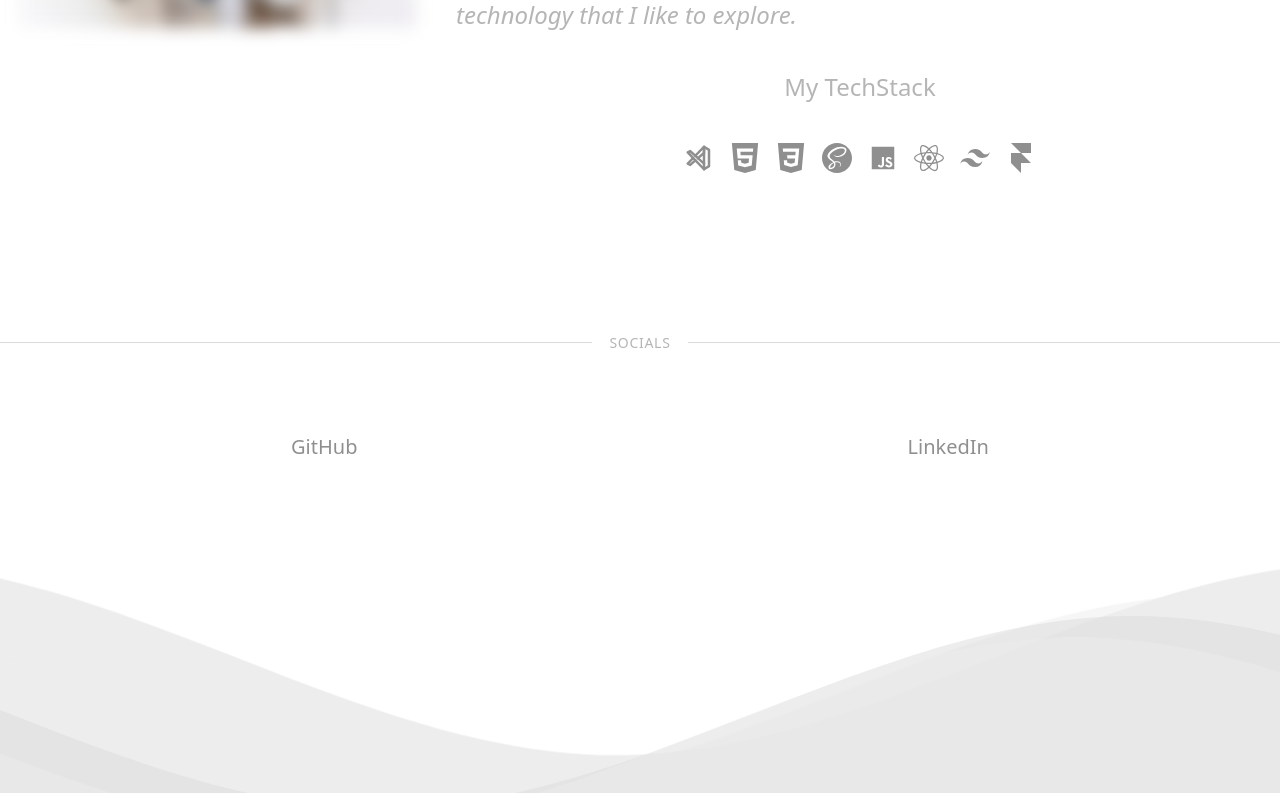
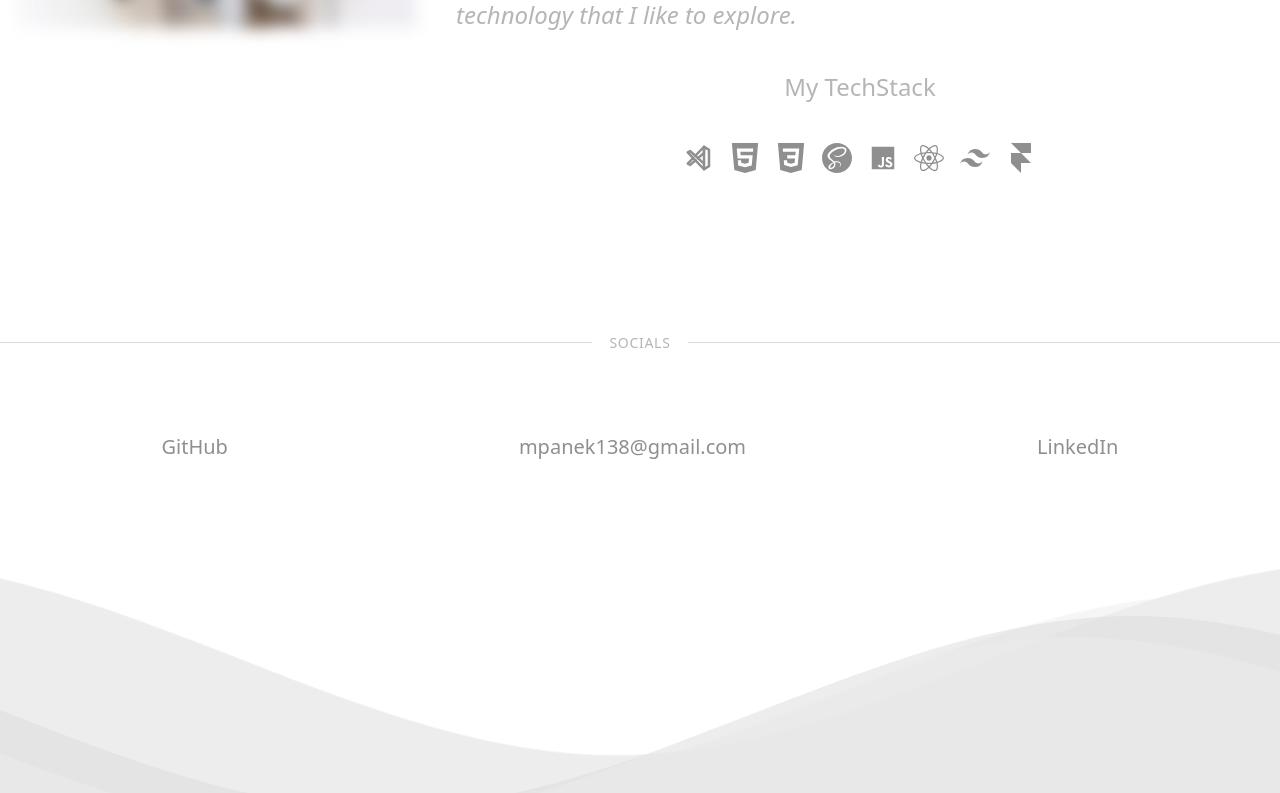
Before and after one commit to MaciekPanek/Portfolio, a React (Vite) app: page / in a window 1280 px wide. Shown: the part 3100-3893 px from the top of the page. Built offline with nearby package versions, Linux system fonts and the light colour scheme.

Commit message:
added some new animations

```diff
--- a/src/features/footer/FooterSection.jsx
+++ b/src/features/footer/FooterSection.jsx
@@ -1,5 +1,6 @@
 import { useDarkMode } from "../../context/DarkModeContext";
 import Heading from "../../ui/Heading";
+import { motion } from "framer-motion";
 
 function FooterSection() {
   const { isDarkMode } = useDarkMode();
@@ -14,27 +15,69 @@ function FooterSection() {
     colors.dark600 = "#EDEDED";
   }
 
+  const variants = {
+    initial: {
+      opacity: 0,
+      y: 200,
+    },
+    animate: {
+      opacity: 1,
+      y: 0,
+      transition: {
+        type: "spring",
+        duration: 1,
+      },
+    },
+  };
+
+  const emailAddress = "mpanek138@gmail.com";
+
   return (
     <section id="contact">
       <Heading>Socials</Heading>
 
       <div className="flex items-center justify-around px-4 py-20 ">
-        <a
+        <motion.a
+          variants={variants}
+          initial="initial"
+          whileInView="animate"
+          viewport={{
+            once: true,
+          }}
           className="text-dark-300 text-xl hover:text-dark-200 hover:scale-105 "
           href="https://github.com/MaciekPanek"
           rel="noreferrer"
           target="_blank"
         >
           GitHub
-        </a>
-        <a
+        </motion.a>
+        <motion.a
+          variants={variants}
+          initial="initial"
+          whileInView="animate"
+          viewport={{
+            once: true,
+          }}
+          className="text-dark-300 text-xl hover:text-dark-200 hover:scale-105 "
+          href={`mailto:${emailAddress}`}
+        >
+          mpanek138@gmail.com
+        </motion.a>
+
+        <motion.a
+          variants={variants}
+          initial="initial"
+          whileInView="animate"
+          viewport={{
+            once: true,
+          }}
           className="text-dark-300 text-xl hover:text-dark-200 hover:scale-105"
           href="https://www.linkedin.com/in/maciej-panek-077748241/"
           rel="noreferrer"
           target="_blank"
         >
           LinkedIn
-        </a>
+        </motion.a>
       </div>
 
       <div>
```
